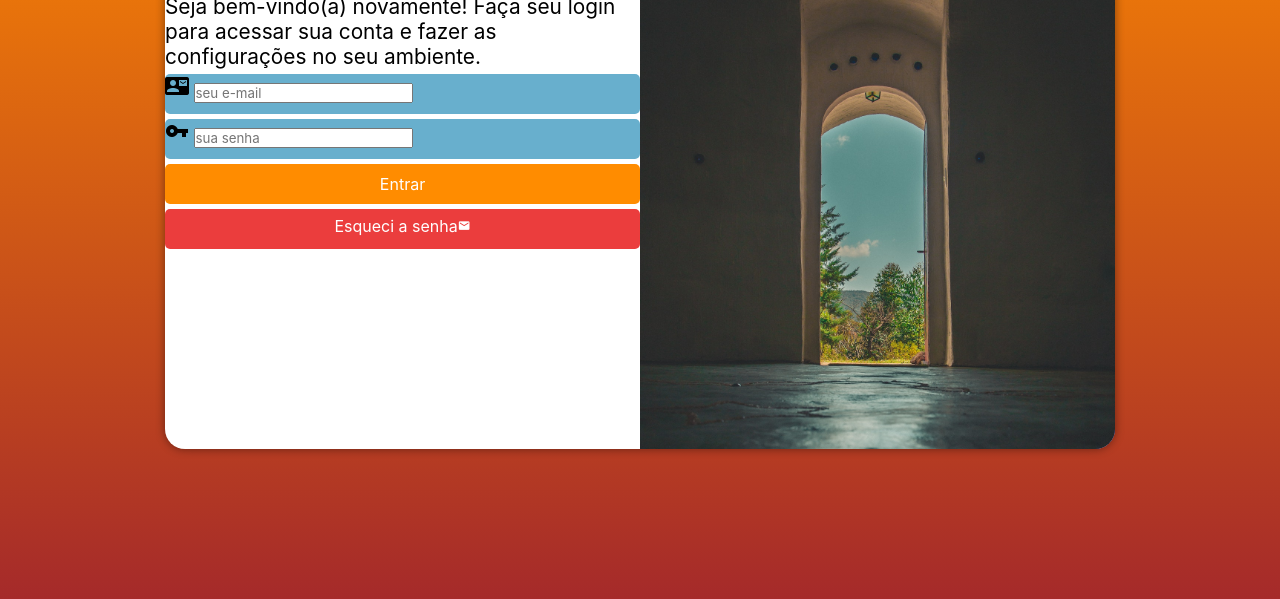
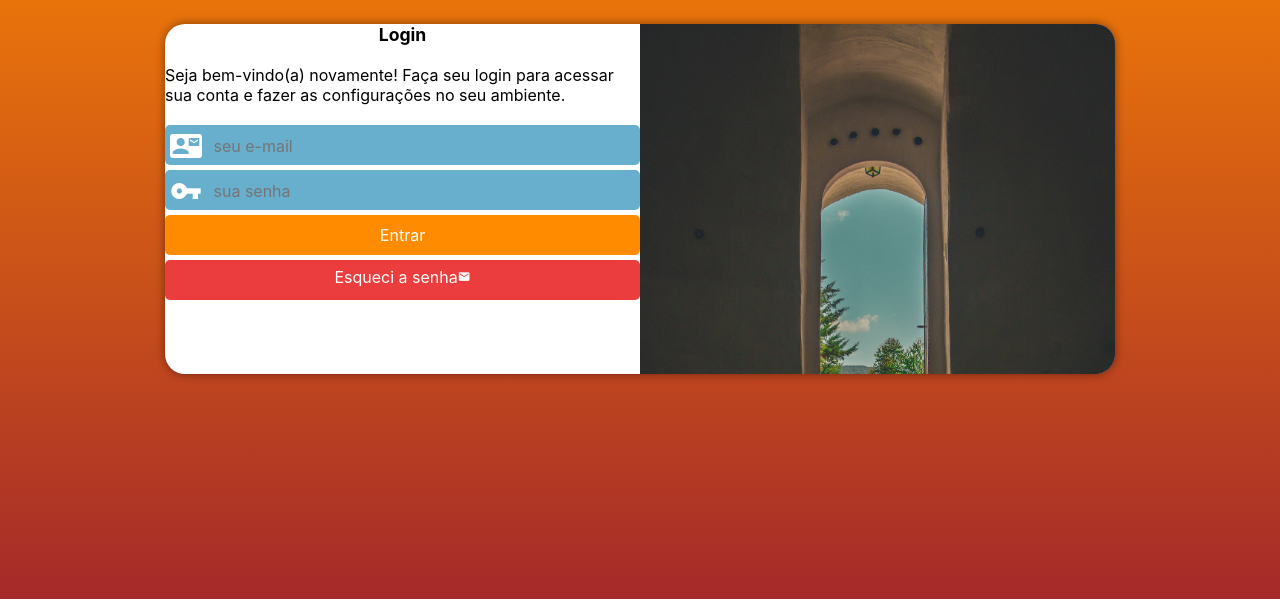
Before and after one commit to Julio-Gallo/pagina-login, a plain HTML site: page index.html in a window 1280 px wide. Shown: the part 201-800 px from the top of the page. Drawn offline with Linux system fonts and the light colour scheme.

Commit message:
Bug fix
Colocar transform nos finais das declarações.

```diff
--- a/estilos/media-queries.css
+++ b/estilos/media-queries.css
@@ -8,6 +8,11 @@
     }
     sectio#login {
         width: 80vw;
+    }
+
+    section#login {
+        width: 80vw;
+        height: 280px;
     }
 
     section#login > div#imagem {
@@ -30,6 +35,7 @@
     }
     section#login {
         width: 950px;
+        height: 350px;
     }
 
     section#login > div#imagem {
@@ -45,10 +51,10 @@
     }
 
     div#form > h1 {
-        font-size: 1.8em;
+        font-size: 1.1em;
     }
 
     div#form > p {
-        font-size: 1.3em;
+        font-size: 1em;
+        margin: 20px 0px;
     }
-}
--- a/estilos/style.css
+++ b/estilos/style.css
@@ -30,7 +30,6 @@ section#login {
     position: absolute;
     top: 50%;
     left: 50%;
-    transform: translate(-50%, -50%);
     overflow: hidden;
     background-color: white;
     width: 250px;
@@ -39,6 +38,7 @@ section#login {
     box-shadow: 0px 0px 10px rgba(0, 0, 0, 0.447);
     transition: width .2s, height .2s;
     transition-timing-function: ease;
+    transform: translate(-50%, -50%);
 }
 
 section#login > div#imagem {
@@ -72,9 +72,32 @@ form > div.campo {
     margin: 5px 0px;
 }
 
-    div.campo > label {
+div.campo > label {
         display: none;
-    }
+}
+
+div.campo > i {
+        color: white;
+
+        font-size: 2em;
+        width: 40px;
+        padding: 5px;
+}
+
+div.campo > input {
+    background-color:  rgb(104, 175, 205);
+    font-size: 1em;
+    width: calc(100% - 49px);
+    height: 95%;
+    border: 0px;
+    border-radius: 8px;
+    padding: 4px;
+    transform: translateY(-10px);/*Transform sempre na última linha so seletor*/
+}
+
+div.campo > input:focus-within {
+    background-color: white;
+}
 
 form > input[type=submit] {
     display: block;
```
